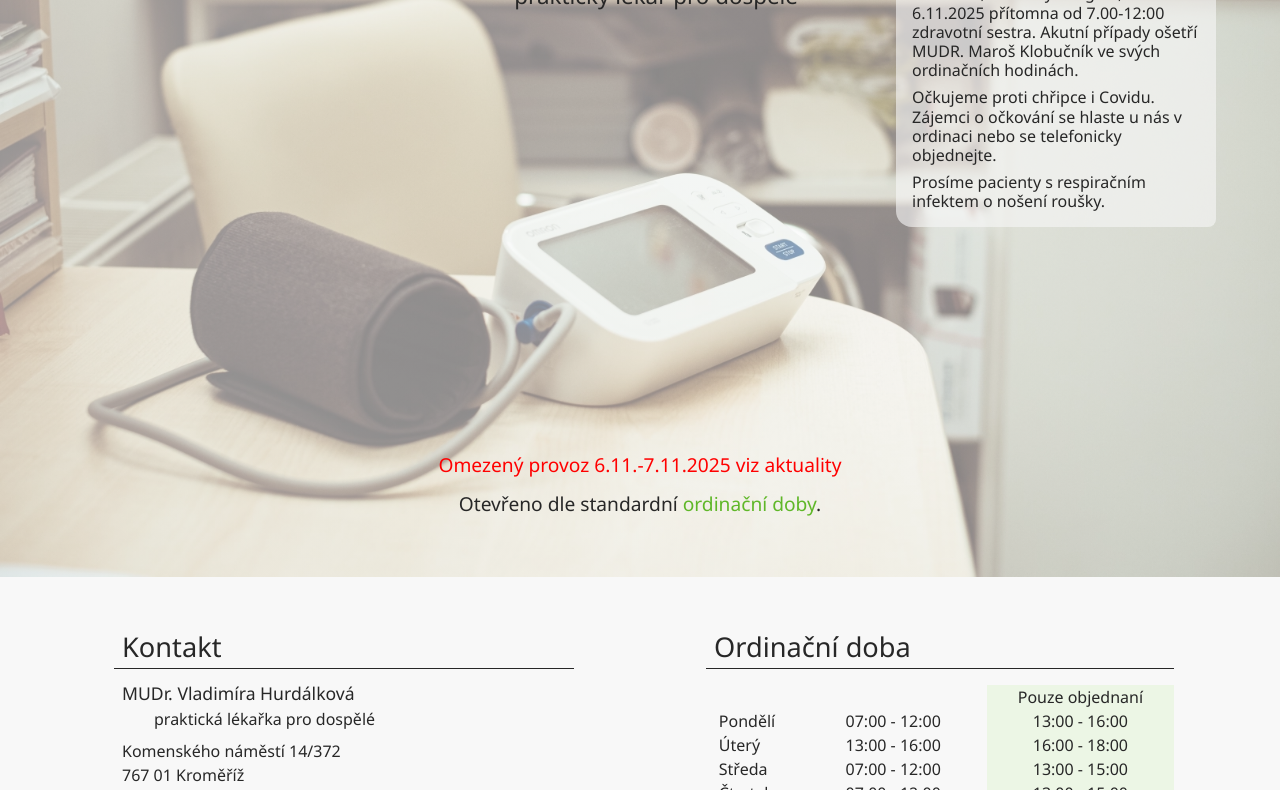
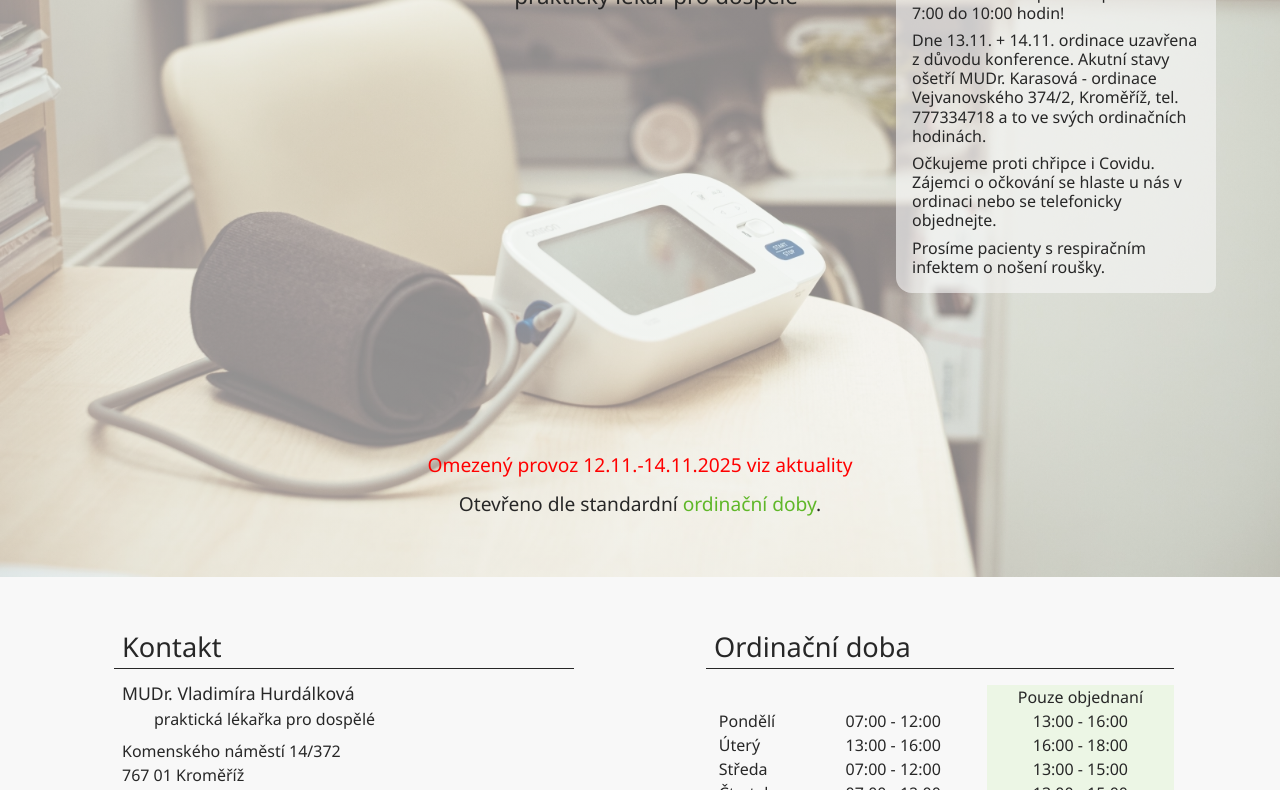
Before and after one commit to huun121/wp-hurdalkova, a plain HTML site: page index.html in a window 1280 px wide. Shown: the part 223-1013 px from the top of the page. Drawn offline with Linux system fonts and the light colour scheme.

Commit message:
feat: update

```diff
--- a/index.html
+++ b/index.html
@@ -63,9 +63,13 @@
 					<h2>Aktuality</h2>
 					<ul>
 						<li>
-							Ve dnech 6.11.-7.11.2025 ordinace uzavřena, odborný kongres, dne
-							6.11.2025 přítomna od 7.00-12:00 zdravotní sestra. Akutní případy
-							ošetří MUDR. Maroš Klobučník ve svých ordinačních hodinách.
+							12.11.2025 z důvodu opravy topení bude ordinace v provozu pouze od
+							7:00 do 10:00 hodin!
+						</li>
+						<li>
+							Dne 13.11. + 14.11. ordinace uzavřena z důvodu konference. Akutní
+							stavy ošetří MUDr. Karasová - ordinace Vejvanovského 374/2,
+							Kroměříž, tel. 777334718 a to ve svých ordinačních hodinách.
 						</li>
 						<li>
 							Očkujeme proti chřipce i Covidu. <br />Zájemci o očkování se
@@ -84,7 +88,7 @@
             >Dovolená 10.3. - 12.3.2025 viz aktuality</span
           ><br /><br />-->
 					<span class="significant"
-						>Omezený provoz 6.11.-7.11.2025 viz aktuality</span
+						>Omezený provoz 12.11.-14.11.2025 viz aktuality</span
 					><br /><br />
 
 					Otevřeno dle standardní
```
